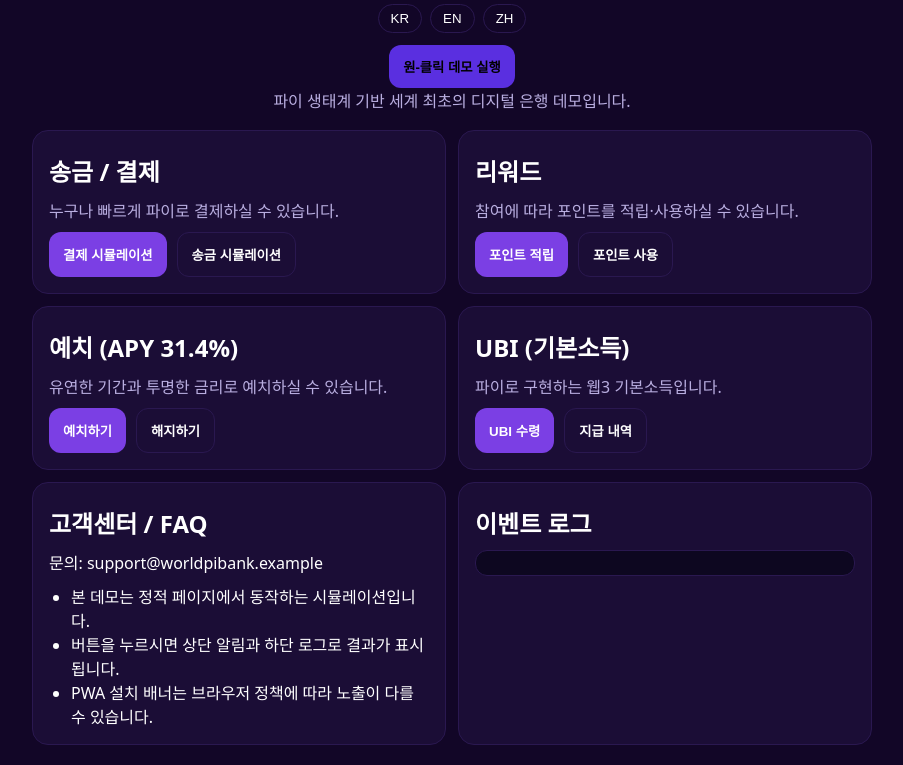
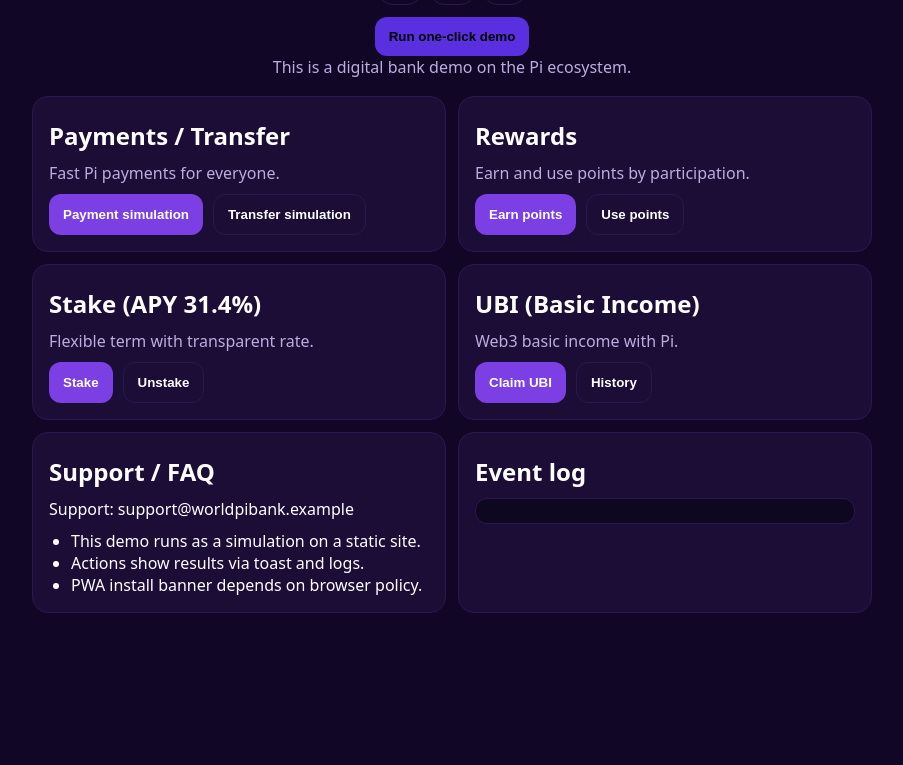
Before and after one commit to ljw2358/piworldbank, a plain HTML site: page index.html in a window 1280 px wide. Shown: the part 162-927 px from the top of the page, without its empty margins (188-1091 px from the left). After the commit the page ends 800 px from the top, so only its background shows below. Drawn offline with Linux system fonts and the light colour scheme.

Commit message:
Update index.html

```diff
--- a/index.html
+++ b/index.html
@@ -1,30 +1,28 @@
 <!DOCTYPE html>
-<html lang="ko">
+<html lang="en">
 <head>
   <meta charset="UTF-8" />
   <meta name="viewport" content="width=device-width, initial-scale=1" />
-  <title>월드파이은행</title>
+  <title id="pageTitle">World Pi Bank</title>
   <link rel="manifest" href="manifest.json" />
-  <link rel="icon" href="icons/icon-192.png" />
+  <link rel="icon" href="icon-192.png" />
   <meta name="theme-color" content="#1e0b3a" />
   <style>
     :root{--bg:#120627;--panel:#1b0d36;--muted:#b9aee0;--line:#2a1850;--prime:#7b3fe4;--text:#fff;--danger:#e5484d}
-    *{box-sizing:border-box}
-    body{margin:0;background:var(--bg);color:var(--text);font-family:system-ui,-apple-system,Segoe UI,Roboto,Apple SD Gothic Neo,Malgun Gothic,sans-serif}
+    *{box-sizing:border-box}body{margin:0;background:var(--bg);color:var(--text);
+    font-family:system-ui,-apple-system,Segoe UI,Roboto,Apple SD Gothic Neo,Malgun Gothic,sans-serif}
     .wrap{max-width:880px;margin:0 auto;padding:20px}
     header{display:flex;flex-wrap:wrap;align-items:center;justify-content:space-between;gap:12px}
     .title{width:100%;text-align:center;font-size:26px;font-weight:900;letter-spacing:.5px;margin:4px 0 8px}
     .lang,.actions{display:flex;gap:8px;justify-content:center;width:100%}
     .chip{background:transparent;border:1px solid var(--line);color:#fff;padding:6px 12px;border-radius:999px;cursor:pointer}
     .grid{display:grid;grid-template-columns:1fr;gap:12px;margin-top:6px}
-    @media(min-width:760px){ .grid{grid-template-columns:1fr 1fr} }
+    @media(min-width:760px){.grid{grid-template-columns:1fr 1fr}}
     .card{background:var(--panel);border:1px solid var(--line);border-radius:16px;padding:16px}
-    h2{margin:6px 0 10px}
-    p.muted{color:var(--muted);margin:0 0 10px}
+    h2{margin:6px 0 10px}p.muted{color:var(--muted);margin:0 0 10px}
     .row{display:flex;flex-wrap:wrap;gap:10px}
     .btn{padding:12px 14px;border:0;border-radius:12px;cursor:pointer;font-weight:700}
-    .btn.primary{background:var(--prime);color:#fff}
-    .btn.ghost{background:transparent;border:1px solid var(--line);color:#fff}
+    .btn.primary{background:var(--prime);color:#fff}.btn.ghost{background:transparent;border:1px solid var(--line);color:#fff}
     .btn.auto{background:#5a2fe0}
     .log{max-height:260px;overflow:auto;background:#0d0720;border:1px solid var(--line);padding:12px;border-radius:12px;font-size:13px;white-space:pre-wrap}
     .toast{position:fixed;left:50%;bottom:20px;transform:translateX(-50%);background:#211246;border:1px solid var(--line);padding:10px 14px;border-radius:12px;display:none;z-index:50}
@@ -33,82 +31,66 @@
 </head>
 <body>
   <div class="wrap">
-    <!-- 피싱/도메인 안전 배너 -->
     <div id="safeBanner" class="banner"></div>
-
     <header>
-      <div class="title">월드파이은행</div>
+      <div class="title" id="titleMain">World Pi Bank</div>
       <div class="lang">
+        <button class="chip" onclick="setLang('en')">EN</button>
         <button class="chip" onclick="setLang('ko')">KR</button>
-        <button class="chip" onclick="setLang('en')">EN</button>
         <button class="chip" onclick="setLang('zh')">ZH</button>
       </div>
       <div class="actions">
-        <button class="btn auto" id="btnAuto" onclick="runAutoDemo()">
-          원-클릭 데모 실행
-        </button>
+        <button class="btn auto" id="btnAuto" onclick="runAutoDemo()">Run one-click demo</button>
       </div>
     </header>
 
-    <p class="muted" id="subtitle" style="text-align:center;margin-bottom:18px;">
-      파이 생태계 기반 세계 최초의 디지털 은행 데모입니다.
-    </p>
+    <p class="muted" id="subtitle" style="text-align:center;margin-bottom:18px;">This is a digital bank demo on the Pi ecosystem.</p>
 
     <div class="grid">
-      <!-- 송금/결제 -->
       <div class="card">
-        <h2 id="secPayTitle">송금 / 결제</h2>
-        <p class="muted" id="secPayDesc">누구나 빠르게 파이로 결제하실 수 있습니다.</p>
+        <h2 id="secPayTitle">Payments / Transfer</h2>
+        <p class="muted" id="secPayDesc">Fast Pi payments for everyone.</p>
         <div class="row">
-          <button class="btn primary" id="btnPay" onclick="payDemo()">결제 시뮬레이션</button>
-          <button class="btn ghost" id="btnTransfer" onclick="transferDemo()">송금 시뮬레이션</button>
+          <button class="btn primary" id="btnPay" onclick="payDemo()">Payment simulation</button>
+          <button class="btn ghost" id="btnTransfer" onclick="transferDemo()">Transfer simulation</button>
         </div>
       </div>
 
-      <!-- 리워드 -->
       <div class="card">
-        <h2 id="secRewardTitle">리워드</h2>
-        <p class="muted" id="secRewardDesc">참여에 따라 포인트를 적립하고 사용하실 수 있습니다.</p>
+        <h2 id="secRewardTitle">Rewards</h2>
+        <p class="muted" id="secRewardDesc">Earn and use points by participation.</p>
         <div class="row">
-          <button class="btn primary" id="btnReward" onclick="rewardDemo()">포인트 적립</button>
-          <button class="btn ghost" id="btnRedeem" onclick="redeemDemo()">포인트 사용</button>
+          <button class="btn primary" id="btnReward" onclick="rewardDemo()">Earn points</button>
+          <button class="btn ghost" id="btnRedeem" onclick="redeemDemo()">Use points</button>
         </div>
       </div>
 
-      <!-- 예치 -->
       <div class="card">
-        <h2 id="secStakeTitle">예치 (APY 31.4%)</h2>
-        <p class="muted" id="secStakeDesc">유연한 기간과 투명한 금리로 예치하실 수 있습니다.</p>
+        <h2 id="secStakeTitle">Stake (APY 31.4%)</h2>
+        <p class="muted" id="secStakeDesc">Flexible term with transparent rate.</p>
         <div class="row">
-          <button class="btn primary" id="btnStake" onclick="stakeDemo()">예치하기</button>
-          <button class="btn ghost" id="btnUnstake" onclick="unstakeDemo()">해지하기</button>
+          <button class="btn primary" id="btnStake" onclick="stakeDemo()">Stake</button>
+          <button class="btn ghost" id="btnUnstake" onclick="unstakeDemo()">Unstake</button>
         </div>
       </div>
 
-      <!-- UBI -->
       <div class="card">
-        <h2 id="secUbiTitle">UBI (기본소득)</h2>
-        <p class="muted" id="secUbiDesc">파이로 구현하는 웹3 기본소득입니다.</p>
+        <h2 id="secUbiTitle">UBI (Basic Income)</h2>
+        <p class="muted" id="secUbiDesc">Web3 basic income with Pi.</p>
         <div class="row">
-          <button class="btn primary" id="btnUbi" onclick="ubiClaim()">UBI 수령</button>
-          <button class="btn ghost" id="btnUbiHist" onclick="ubiHistory()">지급 내역</button>
+          <button class="btn primary" id="btnUbi" onclick="ubiClaim()">Claim UBI</button>
+          <button class="btn ghost" id="btnUbiHist" onclick="ubiHistory()">History</button>
         </div>
       </div>
 
-      <!-- 고객센터/FAQ -->
       <div class="card">
-        <h2 id="secSupportTitle">고객센터 / FAQ</h2>
-        <div class="muted">문의: support@worldpibank.example</div>
-        <ul class="muted" id="faqList" style="margin:10px 0 0 16px;padding:0 0 0 6px;">
-          <li>본 데모는 정적 페이지에서 동작하는 시뮬레이션입니다.</li>
-          <li>버튼을 누르시면 상단 알림과 하단 로그로 결과가 표시됩니다.</li>
-          <li>PWA 설치 배너는 브라우저 정책에 따라 노출이 다를 수 있습니다.</li>
-        </ul>
+        <h2 id="secSupportTitle">Support / FAQ</h2>
+        <div class="muted" id="supportEmail">Support: support@worldpibank.example</div>
+        <ul class="muted" id="faqList" style="margin:10px 0 0 16px;padding:0 0 0 6px;"></ul>
       </div>
 
-      <!-- 로그 -->
       <div class="card">
-        <h2 id="secLogTitle">이벤트 로그</h2>
+        <h2 id="secLogTitle">Event log</h2>
         <div id="log" class="log"></div>
       </div>
     </div>
@@ -117,154 +99,114 @@
   <div id="toast" class="toast"></div>
 
   <script>
-    // ========= 공통 =========
-    const $ = s => document.querySelector(s);
-    const state = { balance:314.159, points:0, stake:0, lang:'ko' };
-    const fmt = n => Number(n).toFixed(3);
-    const sleep = ms => new Promise(r => setTimeout(r, ms));
-    const log = msg => { const l=$("#log"); l.textContent = `[${new Date().toLocaleTimeString()}] ${msg}\n` + l.textContent; }
-    const toast = msg => { const t=$("#toast"); t.textContent=msg; t.style.display='block'; setTimeout(()=>t.style.display='none',1500); }
+    const $=s=>document.querySelector(s);
+    const state={balance:314.159,points:0,stake:0,lang:'en'};
+    const fmt=n=>Number(n).toFixed(3);
+    const sleep=ms=>new Promise(r=>setTimeout(r,ms));
+    const log=(msg)=>{const l=$("#log");l.textContent=`[${new Date().toLocaleTimeString()}] ${msg}\n`+l.textContent;}
+    const toast=(msg)=>{const t=$("#toast");t.textContent=msg;t.style.display='block';setTimeout(()=>t.style.display='none',1500);}
 
-    // ========= 다국어(존댓말) =========
-    const i18n = {
-      ko:{
-        subtitle:"파이 생태계 기반 세계 최초의 디지털 은행 데모입니다.",
-        payTitle:"송금 / 결제", payDesc:"누구나 빠르게 파이로 결제하실 수 있습니다.",
-        btnPay:"결제 시뮬레이션", btnTransfer:"송금 시뮬레이션",
-        rewardTitle:"리워드", rewardDesc:"참여에 따라 포인트를 적립·사용하실 수 있습니다.",
-        btnReward:"포인트 적립", btnRedeem:"포인트 사용",
-        stakeTitle:"예치 (APY 31.4%)", stakeDesc:"유연한 기간과 투명한 금리로 예치하실 수 있습니다.",
-        btnStake:"예치하기", btnUnstake:"해지하기",
-        ubiTitle:"UBI (기본소득)", ubiDesc:"파이로 구현하는 웹3 기본소득입니다.",
-        btnUbi:"UBI 수령", btnUbiHist:"지급 내역",
-        supportTitle:"고객센터 / FAQ", logTitle:"이벤트 로그",
-        paid:"결제가 완료되었습니다", payFail:"잔액이 부족하여 결제에 실패하였습니다",
-        sent:"송금이 완료되었습니다", rewardPlus:"포인트 10점을 적립하였습니다", rewardUseFail:"사용 가능한 포인트가 부족합니다",
-        stakeDone:"예치를 완료하였습니다", unstakeNone:"해지할 예치금이 없습니다", unstakeDone:"해지를 완료하였습니다",
-        ubiPaid:"UBI 0.314 PI를 수령하였습니다",
-        autoRunning:"원-클릭 데모를 실행합니다"
-      },
-      en:{
-        subtitle:"This is a digital bank demo on the Pi ecosystem.",
-        payTitle:"Payments / Transfer", payDesc:"Fast Pi payments for everyone.",
-        btnPay:"Payment simulation", btnTransfer:"Transfer simulation",
-        rewardTitle:"Rewards", rewardDesc:"Earn and use points by participation.",
-        btnReward:"Earn points", btnRedeem:"Use points",
-        stakeTitle:"Stake (APY 31.4%)", stakeDesc:"Flexible term with transparent rate.",
-        btnStake:"Stake", btnUnstake:"Unstake",
-        ubiTitle:"UBI (Basic Income)", ubiDesc:"Web3 basic income with Pi.",
-        btnUbi:"Claim UBI", btnUbiHist:"History",
-        supportTitle:"Support / FAQ", logTitle:"Event log",
-        paid:"Payment succeeded", payFail:"Payment failed: insufficient balance",
-        sent:"Transfer completed", rewardPlus:"Points +10 added", rewardUseFail:"Not enough points",
-        stakeDone:"Staked successfully", unstakeNone:"No stake to withdraw", unstakeDone:"Unstaked successfully",
-        ubiPaid:"UBI +0.314 PI received",
-        autoRunning:"Running one-click demo"
-      },
-      zh:{
-        subtitle:"这是基于 Pi 生态的数字银行演示。",
-        payTitle:"支付 / 转账", payDesc:"人人都可快速使用 Pi 支付。",
-        btnPay:"支付演示", btnTransfer:"转账演示",
-        rewardTitle:"奖励", rewardDesc:"通过参与可积攒并使用积分。",
-        btnReward:"积攒积分", btnRedeem:"使用积分",
-        stakeTitle:"质押 (APY 31.4%)", stakeDesc:"期限灵活，利率透明。",
-        btnStake:"质押", btnUnstake:"赎回",
-        ubiTitle:"UBI（基本收入）", ubiDesc:"用 Pi 实现的 Web3 基本收入。",
-        btnUbi:"领取 UBI", btnUbiHist:"发放记录",
-        supportTitle:"客服 / 常见问题", logTitle:"事件日志",
-        paid:"支付成功", payFail:"支付失败：余额不足",
-        sent:"转账完成", rewardPlus:"积分 +10", rewardUseFail:"积分不足",
-        stakeDone:"质押完成", unstakeNone:"无可赎回质押", unstakeDone:"赎回完成",
-        ubiPaid:"已领取 UBI 0.314 PI",
-        autoRunning:"正在执行一键演示"
-      }
+    // 다국어 리소스
+    const I={
+      en:{title:"World Pi Bank",subtitle:"This is a digital bank demo on the Pi ecosystem.",
+          payT:"Payments / Transfer",payD:"Fast Pi payments for everyone.",payBtn:"Payment simulation",trBtn:"Transfer simulation",
+          rT:"Rewards",rD:"Earn and use points by participation.",rEarn:"Earn points",rUse:"Use points",
+          sT:"Stake (APY 31.4%)",sD:"Flexible term with transparent rate.",sBtn:"Stake",uBtn:"Unstake",
+          uT:"UBI (Basic Income)",uD:"Web3 basic income with Pi.",uClaim:"Claim UBI",uHist:"History",
+          supT:"Support / FAQ",supEmail:"Support: support@worldpibank.example",
+          faq:["This demo runs as a simulation on a static site.","Actions show results via toast and logs.","PWA install banner depends on browser policy."],
+          logT:"Event log",
+          paid:"Payment succeeded",payFail:"Payment failed: insufficient balance",
+          sent:"Transfer completed",rewardPlus:"Added 10 points",rewardUseFail:"Not enough points",
+          stakeDone:"Staked successfully",unstakeNone:"No stake to withdraw",unstakeDone:"Unstaked successfully",
+          ubiPaid:"Received UBI 0.314 PI",auto:"Running one-click demo",autoBtn:"Run one-click demo"},
+      ko:{title:"월드파이은행",subtitle:"파이 생태계 기반 세계 최초의 디지털 은행 데모입니다.",
+          payT:"송금 / 결제",payD:"누구나 빠르게 파이로 결제하실 수 있습니다.",payBtn:"결제 시뮬레이션",trBtn:"송금 시뮬레이션",
+          rT:"리워드",rD:"참여에 따라 포인트를 적립하고 사용하실 수 있습니다.",rEarn:"포인트 적립",rUse:"포인트 사용",
+          sT:"예치 (APY 31.4%)",sD:"유연한 기간과 투명한 금리로 예치하실 수 있습니다.",sBtn:"예치하기",uBtn:"해지하기",
+          uT:"UBI (기본소득)",uD:"파이로 구현하는 웹3 기본소득입니다.",uClaim:"UBI 수령",uHist:"지급 내역",
+          supT:"고객센터 / FAQ",supEmail:"문의: support@worldpibank.example",
+          faq:["본 데모는 정적 페이지에서 동작하는 시뮬레이션입니다.","버튼을 누르시면 상단 알림과 하단 로그로 결과가 표시됩니다.","PWA 설치 배너는 브라우저 정책에 따라 다를 수 있습니다."],
+          logT:"이벤트 로그",
+          paid:"결제를 완료했습니다",payFail:"잔액이 부족하여 결제에 실패했습니다",
+          sent:"송금이 완료되었습니다",rewardPlus:"포인트 10점을 적립했습니다",rewardUseFail:"사용 가능한 포인트가 부족합니다",
+          stakeDone:"예치를 완료했습니다",unstakeNone:"해지할 예치금이 없습니다",unstakeDone:"해지를 완료했습니다",
+          ubiPaid:"UBI 0.314 PI를 수령했습니다",auto:"원-클릭 데모를 실행합니다",autoBtn:"원-클릭 데모 실행"},
+      zh:{title:"世界派银行",subtitle:"这是基于 Pi 生态的数字银行演示。",
+          payT:"支付 / 转账",payD:"人人都可快速使用 Pi 支付。",payBtn:"支付演示",trBtn:"转账演示",
+          rT:"奖励",rD:"通过参与可积攒并使用积分。",rEarn:"积攒积分",rUse:"使用积分",
+          sT:"质押 (APY 31.4%)",sD:"期限灵活，利率透明。",sBtn:"质押",uBtn:"赎回",
+          uT:"UBI（基本收入）",uD:"用 Pi 实现的 Web3 基本收入。",uClaim:"领取 UBI",uHist:"发放记录",
+          supT:"客服 / 常见问题",supEmail:"客服：support@worldpibank.example",
+          faq:["此演示在静态站点上运行。","点击按钮会以提示与日志显示结果。","PWA 安装横幅取决于浏览器策略。"],
+          logT:"事件日志",
+          paid:"支付成功",payFail:"支付失败：余额不足",
+          sent:"转账完成",rewardPlus:"积分 +10",rewardUseFail:"积分不足",
+          stakeDone:"质押完成",unstakeNone:"无可赎回质押",unstakeDone:"赎回完成",
+          ubiPaid:"已领取 UBI 0.314 PI",auto:"正在执行一键演示",autoBtn:"一键演示"}
     };
 
-    function applyTexts(t){
-      $("#subtitle").textContent = t.subtitle;
-      $("#secPayTitle").textContent = t.payTitle; $("#secPayDesc").textContent = t.payDesc;
-      $("#btnPay").textContent = t.btnPay; $("#btnTransfer").textContent = t.btnTransfer;
-      $("#secRewardTitle").textContent = t.rewardTitle; $("#secRewardDesc").textContent = t.rewardDesc;
-      $("#btnReward").textContent = t.btnReward; $("#btnRedeem").textContent = t.btnRedeem;
-      $("#secStakeTitle").textContent = t.stakeTitle; $("#secStakeDesc").textContent = t.stakeDesc;
-      $("#btnStake").textContent = t.btnStake; $("#btnUnstake").textContent = t.btnUnstake;
-      $("#secUbiTitle").textContent = t.ubiTitle; $("#secUbiDesc").textContent = t.ubiDesc;
-      $("#btnUbi").textContent = t.btnUbi; $("#btnUbiHist").textContent = t.btnUbiHist;
-      $("#secSupportTitle").textContent = t.supportTitle; $("#secLogTitle").textContent = t.logTitle;
+    function applyLang(t){
+      $("#pageTitle").textContent=t.title;
+      $("#titleMain").textContent=t.title;
+      $("#subtitle").textContent=t.subtitle;
+      $("#secPayTitle").textContent=t.payT; $("#secPayDesc").textContent=t.payD;
+      $("#btnPay").textContent=t.payBtn; $("#btnTransfer").textContent=t.trBtn;
+      $("#secRewardTitle").textContent=t.rT; $("#secRewardDesc").textContent=t.rD;
+      $("#btnReward").textContent=t.rEarn; $("#btnRedeem").textContent=t.rUse;
+      $("#secStakeTitle").textContent=t.sT; $("#secStakeDesc").textContent=t.sD;
+      $("#btnStake").textContent=t.sBtn; $("#btnUnstake").textContent=t.uBtn;
+      $("#secUbiTitle").textContent=t.uT; $("#secUbiDesc").textContent=t.uD;
+      $("#btnUbi").textContent=t.uClaim; $("#btnUbiHist").textContent=t.uHist;
+      $("#secSupportTitle").textContent=t.supT; $("#supportEmail").textContent=t.supEmail;
+      $("#secLogTitle").textContent=t.logT;
+      const ul=$("#faqList"); ul.innerHTML=""; t.faq.forEach(x=>{const li=document.createElement("li");li.textContent=x;ul.appendChild(li);});
+      $("#btnAuto").textContent=t.autoBtn;
     }
-    function setLang(lang){ state.lang=lang; applyTexts(i18n[lang]); toast(lang==='ko'?'한국어로 표시합니다.':lang==='en'?'Switched to English.':'已切换为中文。'); }
+    function t(){return I[state.lang]}
 
-    // ========= 기능 데모(프롬프트 제거·고정값) =========
-    const AMOUNT_PAY = 3.14;
-    const AMOUNT_TRANSFER = 1.00;
-    const STAKE_AMOUNT = 5.00;
-    const TRANSFER_TO = "pioneer_demo";
+    function setLang(lang){state.lang=lang;applyLang(I[lang]);}
 
-    function payDemo(){
-      const t=i18n[state.lang];
-      if(AMOUNT_PAY>state.balance){ toast(t.payFail); log("결제 실패: 잔액 부족"); return; }
-      state.balance -= AMOUNT_PAY;
-      toast(`${t.paid} (${fmt(AMOUNT_PAY)} PI)`); log(`결제 ${fmt(AMOUNT_PAY)} PI → 잔액 ${fmt(state.balance)} PI`);
+    // 시뮬레이션 고정값
+    const AMOUNT_PAY=3.14, AMOUNT_TRANSFER=1.00, STAKE_AMOUNT=5.00, TRANSFER_TO="pioneer_demo";
+
+    function payDemo(){if(AMOUNT_PAY>state.balance){toast(t().payFail);log(t().payFail);return;}
+      state.balance-=AMOUNT_PAY;toast(`${t().paid} (${fmt(AMOUNT_PAY)} PI)`);log(`${t().paid} ${fmt(AMOUNT_PAY)} PI → ${fmt(state.balance)} PI`);}
+    function transferDemo(){if(AMOUNT_TRANSFER>state.balance){toast(t().payFail);log(t().payFail);return;}
+      state.balance-=AMOUNT_TRANSFER;toast(`${t().sent} → ${TRANSFER_TO} (${fmt(AMOUNT_TRANSFER)} PI)`);log(`${t().sent} ${fmt(AMOUNT_TRANSFER)} PI → ${fmt(state.balance)} PI`);}
+    function rewardDemo(){state.points+=10;toast(t().rewardPlus);log(t().rewardPlus);}
+    function redeemDemo(){if(state.points<10){toast(t().rewardUseFail);log(t().rewardUseFail);return;}
+      state.points-=10;toast(t().rUse);log(t().rUse);}
+    function stakeDemo(){if(STAKE_AMOUNT>state.balance){toast(t().payFail);log(t().payFail);return;}
+      state.balance-=STAKE_AMOUNT;state.stake=(state.stake||0)+STAKE_AMOUNT;
+      toast(`${t().stakeDone} (${fmt(STAKE_AMOUNT)} PI)`);log(`${t().stakeDone} ${fmt(STAKE_AMOUNT)} PI → stake ${fmt(state.stake)} / bal ${fmt(state.balance)}`);}
+    function unstakeDemo(){if((state.stake||0)<=0){toast(t().unstakeNone);log(t().unstakeNone);return;}
+      const amount=state.stake;state.stake=0;state.balance+=amount;toast(`${t().unstakeDone} (${fmt(amount)} PI)`);log(`${t().unstakeDone} ${fmt(amount)} PI → bal ${fmt(state.balance)}`);}
+    function ubiClaim(){state.balance+=0.314;toast(t().ubiPaid);log(t().ubiPaid);}
+    function ubiHistory(){toast("Recent 3 claims: +0.314 / +0.314 / +0.314");log("UBI: +0.314 / +0.314 / +0.314");}
+
+    async function runAutoDemo(){
+      $("#btnAuto").disabled=true;toast(t().auto);log(t().auto);
+      payDemo();await sleep(700);transferDemo();await sleep(700);
+      rewardDemo();await sleep(500);stakeDemo();await sleep(700);
+      ubiClaim();await sleep(500);
+      log("Auto demo finished");$("#btnAuto").disabled=false;
     }
-    function transferDemo(){
-      if(AMOUNT_TRANSFER>state.balance){ toast(i18n[state.lang].payFail); log("송금 실패: 잔액 부족"); return; }
-      state.balance -= AMOUNT_TRANSFER;
-      toast(`${i18n[state.lang].sent} → ${TRANSFER_TO} (${fmt(AMOUNT_TRANSFER)} PI)`);
-      log(`송금 ${fmt(AMOUNT_TRANSFER)} PI → 잔액 ${fmt(state.balance)} PI`);
-    }
-    function rewardDemo(){ state.points += 10; toast(i18n[state.lang].rewardPlus); log("포인트 적립 +10"); }
-    function redeemDemo(){
-      if(state.points < 10){ toast(i18n[state.lang].rewardUseFail); log("포인트 사용 실패"); return; }
-      state.points -= 10; toast("포인트 10점을 사용하였습니다"); log("포인트 사용 -10");
-    }
-    function stakeDemo(){
-      if(STAKE_AMOUNT>state.balance){ toast("잔액이 부족합니다"); log("예치 실패: 잔액 부족"); return; }
-      state.balance -= STAKE_AMOUNT; state.stake = (state.stake||0)+STAKE_AMOUNT;
-      toast(`${i18n[state.lang].stakeDone} (${fmt(STAKE_AMOUNT)} PI)`);
-      log(`예치 ${fmt(STAKE_AMOUNT)} PI / 예치잔액 ${fmt(state.stake)} PI / 잔액 ${fmt(state.balance)} PI`);
-    }
-    function unstakeDemo(){
-      if((state.stake||0)<=0){ toast(i18n[state.lang].unstakeNone); log("해지 실패: 예치 없음"); return; }
-      const amount = state.stake; state.stake = 0; state.balance += amount;
-      toast(`${i18n[state.lang].unstakeDone} (${fmt(amount)} PI)`);
-      log(`해지 ${fmt(amount)} PI / 잔액 ${fmt(state.balance)} PI`);
-    }
-    function ubiClaim(){ state.balance += 0.314; toast(i18n[state.lang].ubiPaid); log("UBI 지급 +0.314 PI"); }
-    function ubiHistory(){ toast("최근 3회: +0.314 / +0.314 / +0.314"); log("UBI 내역: +0.314 / +0.314 / +0.314"); }
 
-    // ========= 원-클릭 자동 데모 & URL 파라미터 =========
-    async function runAutoDemo(){
-      $("#btnAuto").disabled = true;
-      toast(i18n[state.lang].autoRunning); log("Auto demo 시작");
-      payDemo(); await sleep(700);
-      transferDemo(); await sleep(700);
-      rewardDemo(); await sleep(500);
-      rewardDemo(); await sleep(500);
-      stakeDemo(); await sleep(700);
-      ubiClaim(); await sleep(500);
-      log("Auto demo 완료");
-      $("#btnAuto").disabled = false;
-    }
-    function getQueryParam(name){ return new URL(location.href).searchParams.get(name); }
+    function qp(n){return new URL(location.href).searchParams.get(n);}
+    // 초기 언어: ?lang=ko|en|zh, 기본 en
+    const langFromUrl=(qp("lang")||"en").toLowerCase();
+    setLang(["ko","en","zh"].includes(langFromUrl)?langFromUrl:"en");
+    if(qp("auto")==="1") runAutoDemo();
 
-    // ========= 보안: 도메인 안전 배너 =========
-    (function showSafety(){
-      const okHost = location.host === "ljw2358.github.io";
-      const okPath = location.pathname.startsWith("/worldpibank/");
-      if(!(okHost && okPath)){
-        const el = $("#safeBanner");
-        el.style.display = "block";
-        el.innerHTML = `⚠️ 안전 알림: 주소 표시줄에 <b>ljw2358.github.io/worldpibank/</b> 가 아닙니다.
-        피싱 위험이 있을 수 있으니 주의해 주십시오.`;
-      }
+    // 안전배너
+    (function(){
+      const okHost=location.host==="ljw2358.github.io";
+      const okPath=location.pathname.startsWith("/worldpibank/");
+      if(!(okHost&&okPath)){const el=$("#safeBanner");el.style.display="block";
+        el.innerHTML=`⚠️ Please check: <b>ljw2358.github.io/worldpibank/</b>`;}
     })();
-
-    // ========= PWA 등록 & 초기화 =========
-    if("serviceWorker" in navigator){ navigator.serviceWorker.register("sw.js").catch(()=>{}); }
-    setLang('ko'); // 기본 한국어(존댓말)
-
-    // URL로 자동실행: ?auto=1
-    if(getQueryParam("auto")==="1"){ runAutoDemo(); }
+    if("serviceWorker" in navigator){navigator.serviceWorker.register("sw.js").catch(()=>{});}
   </script>
 </body>
 </html>
```
